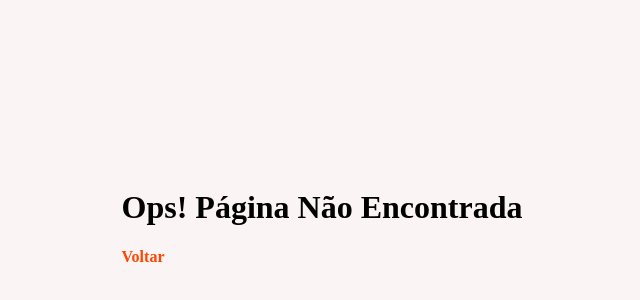
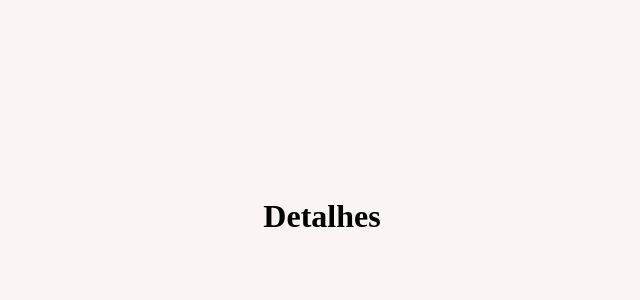
Before and after one commit to Douglasha/react-router, a React (Vite) app: page /details/1 in a window 1280 px wide. Shown: the part 184-484 px from the top of the page, without its empty margins (318-958 px from the left). Built offline with nearby package versions, Linux system fonts and the light colour scheme.

Commit message:
Rota com parametros

```diff
--- /dev/null
+++ b/src/pages/Details.tsx
@@ -0,0 +1,7 @@
+export function Details() {
+  return (
+    <div>
+      <h1>Detalhes</h1>
+    </div>
+  )
+}
--- a/src/routes/AppRoutes.tsx
+++ b/src/routes/AppRoutes.tsx
@@ -3,12 +3,15 @@
 import { Home } from "../pages/Home"
 import { Products } from "../pages/Products"
 import { NotFound } from "../pages/NotFound"
+import { Details } from "../pages/Details"
 
 export function AppRoutes() {
   return (
     <Routes>
       <Route path="/" index element={<Home />} />
       <Route path="/products" element={<Products />} />
+      <Route path="/details/:id" element={<Details />} />
+
       <Route path="*" element={<NotFound />} />
     </Routes>
   )
```
